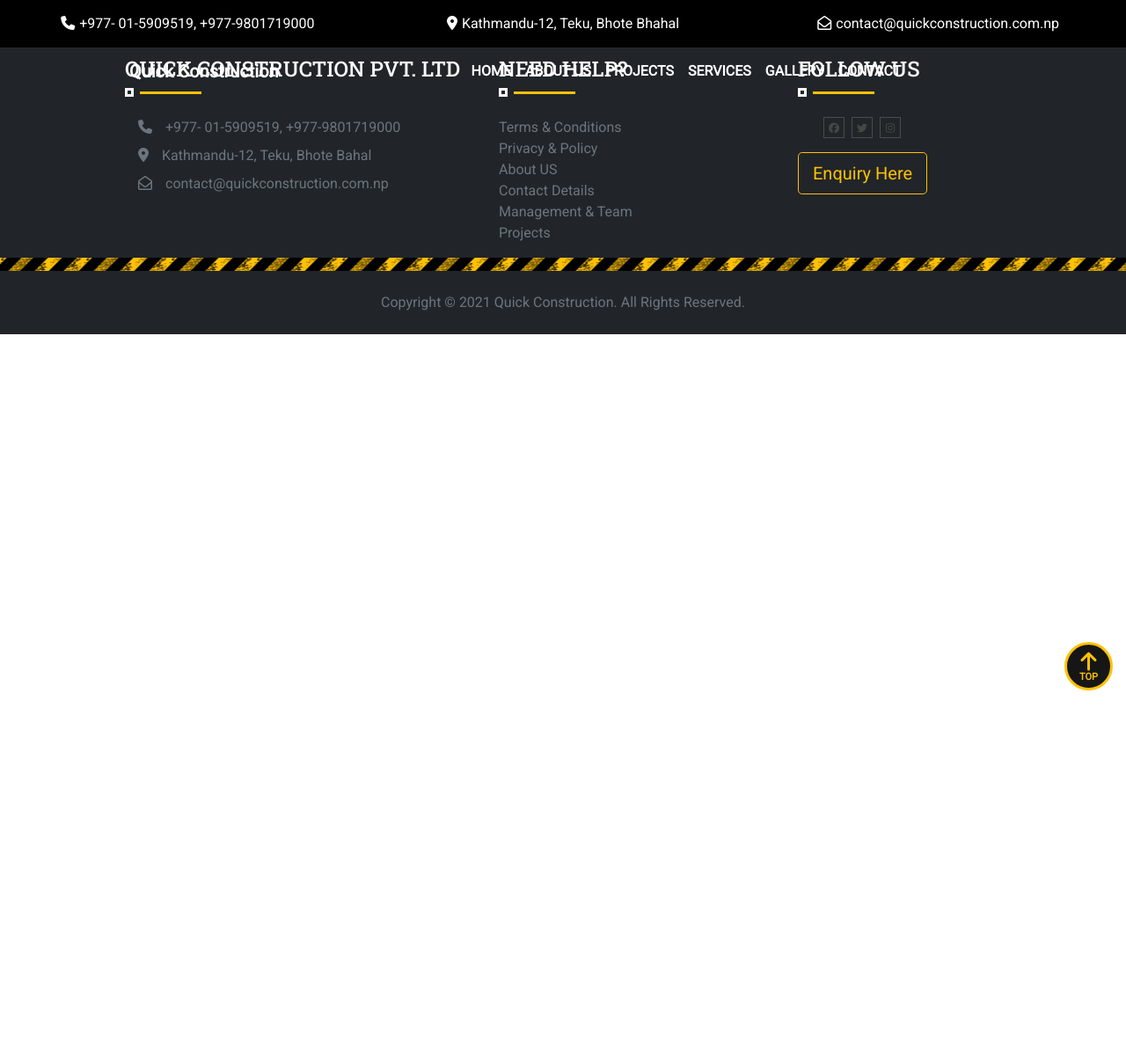
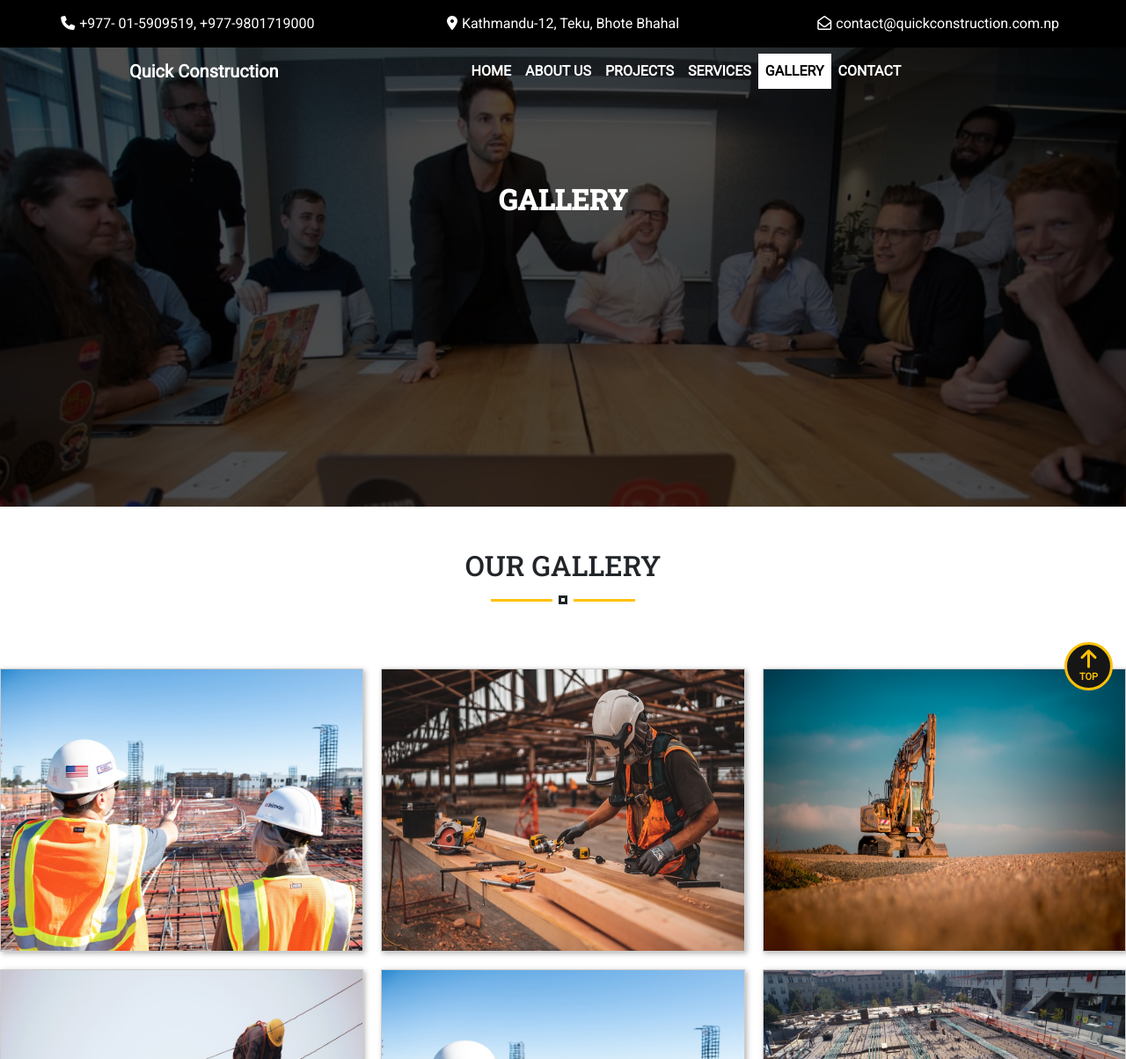
Before and after one commit to BhavaniAnu/QCorporate, an Angular app: page /gallery in a window 1280 px wide. Before the commit this address led to /. Shown: the top 1204 px of the page at 88% size. Before the commit the page ends 800 px from the top, so only its background shows below. Built offline with nearby package versions, Linux system fonts and the light colour scheme.

Commit message:
gallery page

```diff
--- a/package.json
+++ b/package.json
@@ -3,7 +3,7 @@
   "version": "0.0.0",
   "scripts": {
     "ng": "ng",
-    "start": "ng serve",
+    "start": "ng serve --port 5000",
     "build": "ng build",
     "watch": "ng build --watch --configuration development",
     "test": "ng test"
--- a/src/app/app-routing.module.ts
+++ b/src/app/app-routing.module.ts
@@ -2,6 +2,7 @@ import { NgModule } from '@angular/core';
 import { PreloadAllModules, RouterModule, Routes } from '@angular/router';
 import { AboutUsComponent } from './modules/about-us/about-us.component';
 import { ContactUSComponent } from './modules/contact-us/contact-us.component';
+import { GalleryComponent } from './modules/gallery/gallery.component';
 import { ProjectsComponent } from './modules/projects/projects.component';
 import { ServicesComponent } from './modules/services/services.component';
 
@@ -15,6 +16,7 @@ const routes: Routes = [
   { path: 'projects', component: ProjectsComponent },
   { path: 'contact-us', component: ContactUSComponent },
   { path: 'services', component: ServicesComponent },
+  { path: 'gallery', component: GalleryComponent }
   // {path: '**', component: PageNotfoundComponent},
 ];
 
--- a/src/app/app.module.ts
+++ b/src/app/app.module.ts
@@ -10,6 +10,7 @@ import { ServicesComponent } from './modules/services/services.component';
 import { AboutUsComponent } from './modules/about-us/about-us.component';
 import { ContactUSComponent } from './modules/contact-us/contact-us.component';
 import { FormsModule, ReactiveFormsModule } from '@angular/forms';
+import { GalleryComponent } from './modules/gallery/gallery.component';
 
 @NgModule({
   declarations: [
@@ -19,7 +20,8 @@ import { FormsModule, ReactiveFormsModule } from '@angular/forms';
     ProjectsComponent,
     ServicesComponent,
     AboutUsComponent,
-    ContactUSComponent
+    ContactUSComponent,
+    GalleryComponent
   ],
   imports: [
     BrowserModule,
--- a/src/app/common/components/header/header.component.html
+++ b/src/app/common/components/header/header.component.html
@@ -171,10 +171,9 @@
           <a
             class="nav-link fw-bold"
             tabindex="-1"
-            routerLink="/services"
+            routerLink="/gallery"
             routerLinkActive="nav-active"
-            >GALLERY</a
-          >
+            >GALLERY</a>
         </li>
         <li class="nav-item">
           <a
--- /dev/null
+++ b/src/app/modules/gallery/gallery.component.html
@@ -0,0 +1,88 @@
+<div class="page-header p-5 overlay-wraper" data-parallax="true">
+    <div class="overlay-main bg-black opacity-07"></div>
+    <div class="container p-5 p-lg-0 pt-lg-5">
+      <div class="motto text-center">
+        <h2 class="p-5 m-5 fw-bolder text-white">GALLERY</h2>
+      </div>
+    </div>
+  </div>
+<!----<div class="col-md-12 col-sm-12 col-xs-12 col-xl-12 p-0 photo my-3">
+    <input type="radio" name="photos" id="check1" checked>
+    <input type="radio" name="photos" id="check2">
+    <input type="radio" name="photos" id="check3">
+    <input type="radio" name="photos" id="check4">
+    <div class="container">
+        <h1>OUR PHOTO GALLERY</h1>
+        <div class="top-content">
+            <h3>
+                photo gallery
+            </h3>
+            <label for="check1">All photos</label>
+            <label for="check2">Family photos</label>
+            <label for="check3">Child photos</label>
+            <label for="check4">Visited photos</label>
+        </div>
+        <div class="photo-gallery">
+            <div class="pic place">
+                <img src="../../../assets/construction-1.jpg">
+            </div>
+            <div class="pic family">
+                <img src="../../../assets/construction-2.jpg">
+            </div>
+            <div class="pic child">
+                <img src="../../../assets/construction-3.jpg">
+            </div>
+            <div class="pic place">
+                <img src="../../../assets/construction-4.jpg">
+            </div>
+            <div class="pic family">
+                <img src="../../../assets/construction-5.jpg">
+            </div>
+            <div class="pic child">
+                <img src="../../../assets/construction-6.jpg">
+            </div>
+            <div class="pic place">
+                <img src="../../../assets/contact-1.jpg">
+            </div>
+            <div class="pic family">
+                <img src="../../../assets/contact-2.jpg">
+            </div>
+            <div class="pic child">
+                <img src="../../../assets/construction-2.jpg">
+            </div>
+            <div class="pic place">
+                <img src="../../../assets/construction-3.jpg">
+            </div>
+            <div class="pic family">
+                <img src="../../../assets/construction-4.jpg">
+            </div>
+            <div class="pic child">
+                <img src="../../../assets/construction-5.jpg">
+            </div>
+        </div>
+    </div>
+</div> -->
+
+<div class="section-head text-center mt-5">
+    <h2 class="text-uppercase">OUR GALLERY</h2>
+    <div class="wt-separator-outer">
+      <div class="wt-separator style-square">
+        <span class="separator-left bg-warning"></span>
+        <span class="separator-right bg-warning"></span>
+      </div>
+    </div>
+</div>
+<div class="grid py-3">
+    <img src="../../../assets/construction-5.jpg" alt="Sample photo">
+    <img src="../../../assets/construction-2.jpg" alt="Sample photo">
+    <img src="../../../assets/construction-3.jpg" alt="Sample photo">
+    <img src="../../../assets/construction-4.jpg" alt="Sample photo">
+    <img src="../../../assets/construction-5.jpg" alt="Sample photo">
+    <img src="../../../assets/construction-1.jpg" alt="Sample photo">
+    <img src="../../../assets/construction-3.jpg" alt="Sample photo">
+    <img src="../../../assets/construction-5.jpg" alt="Sample photo">
+    <img src="../../../assets/construction-2.jpg" alt="Sample photo">
+    <img src="../../../assets/construction-4.jpg" alt="Sample photo">
+    <img src="../../../assets/construction-6.jpg" alt="Sample photo">
+    <img src="../../../assets/construction-1.jpg" alt="Sample photo">
+</div>
--- /dev/null
+++ b/src/app/modules/gallery/gallery.component.scss
@@ -0,0 +1,283 @@
+.page-header {
+    background-image: url("../../../assets/contact-2.jpg");
+    height: 70vh;
+    background-size: cover;
+    background-position: top;
+}
+// h1,h2,h3{
+//     margin: 0px;
+// }
+// .photo{
+//     // margin-top: 100px;
+//     input{
+//         display: none;
+//     }
+//     .container{
+//         width: 100%;
+//         text-align: center;
+//     }
+//     h1{
+//         font-weight: normal;
+//         font-size: 35px;
+//         position: relative;
+//         margin: 40px 0;
+//         &::before{
+//             content: '';
+//             position: absolute;
+//             width: 100px;
+//             height: 3px;
+//             background-color: yellow;
+//             bottom: -10px;
+//             left: 50%;
+//             transform: translate(-50%);
+//             animation: animate 4s linear infinite;
+//         }
+//     }
+//     h3{
+//         height: 100%;
+//         background-color: rgb(228, 228, 228);
+//         line-height: 60px;
+//         padding: 0px 50px;
+//         color: white;
+//     }
+//     .top-content{
+//         background-color: rgb(243,243,243);
+//         border-radius: 5px;
+//         box-shadow: 3px 3px 5px lightgray;
+//         width: 90%;
+//         margin: 0 auto 20px auto;
+//         height: 60px;
+//         display: flex;
+//         align-items: center;
+//     }
+//     label{
+//         display: inline-block;
+//         height: 100%;
+//         padding: 0 5px;
+//         margin: 0 20px;
+//         line-height: 60px;
+//         font-size: 18px;
+//         color: gray;
+//         cursor: pointer;
+//         transition: color .5s;
+//         &:hover{
+//             color: black;
+//         }
+//     }
+//     .photo-gallery{
+//         width: 90%;
+//         margin: auto;
+//         display:grid;
+//         grid-template-columns: repeat(4,1fr);
+//         grid-gap: 20px;
+//     }
+//     .pic{
+//         position:relative;
+//         height: 230px;
+//         border-radius:10px;
+//         box-shadow: 3px 3px 5px lightgray;
+//         transition: .5s;
+//         cursor: pointer;
+//         &::before{
+//             content: "Photo Gallery";
+//             position: absolute;
+//             top: 50%;
+//             left: 50%;
+//             transform: translate(-50%,-50%);
+//             color: white;
+//             font-size: 22px;
+//             font-weight: bold;
+//             width: 100%;
+//             margin-top: -90px;
+//             opacity: 0;
+//             transition: .3s;
+//             transition-delay: .2s;
+//             z-index:1;
+//         }
+//         &::after{
+//             content: '';
+//             position: absolute;
+//             width: 100%;
+//             bottom:0;
+//             left: 0;
+//             border-radius: 10px;
+//             height:0;
+//             background-color: rgb(0,0,0,.4);
+//             transition: .3s;
+//         }
+//         img{
+//             width: 100%;
+//             height: 100%;
+//             border-radius: 5px;
+//             transition: .5s;
+//         }
+//     }
+
+// }
+// @keyframes animate{
+//     0%{
+//         width: 100px;
+//     }
+//     50%{
+//         width: 200px;
+//     }
+//     100%{
+//         width: 100px;
+//     }
+// }
+// .photo{
+//     .pic {
+//         &:hover {
+//             &::after {
+//                 height: 100%;
+//             }
+//         }
+//     }
+// }
+// .pic {
+// 	&:hover {
+// 		&::before {
+// 			margin-top: 0px !important;
+//             opacity: 1 !important;
+// 		}
+// 	}
+// }
+// #check1 {
+// 	&:checked {
+// 		~ {
+// 			.container {
+// 				.photo-gallery {
+// 					.pic {
+// 						opacity: 1;
+// 						transform: scale(1);
+// 						position: relative;
+// 						transition: .5s;
+// 					}
+// 				}
+// 			}
+// 		}
+// 	}
+// }
+
+// #check2 {
+// 	&:checked {
+// 		~ {
+// 			.container {
+// 				.photo-gallery {
+// 					.family {
+// 						opacity: 1;
+// 						transform: scale(1);
+// 						position: relative;
+// 					}
+// 				}
+// 			}
+// 		}
+// 	}
+// }
+// #check2 {
+// 	&:checked {
+// 		~ {
+// 			.container {
+// 				.photo-gallery {
+// 					.child {
+// 						opacity: 0;
+// 						transform: scale(0);
+// 						position: absolute;
+// 						transition: .0s;
+// 					}
+// 					.place {
+// 						opacity: 0;
+// 						transform: scale(0);
+// 						position: absolute;
+// 						transition: .0s;
+// 					}
+// 				}
+// 			}
+// 		}
+// 	}
+// }
+// #check3 {
+// 	&:checked {
+// 		~ {
+// 			.container {
+// 				.photo-gallery {
+// 					.child {
+// 						opacity: 1;
+// 						transform: scale(1);
+// 						position: relative;
+// 					}
+// 				}
+// 			}
+// 		}
+// 	}
+// }
+// #check3 {
+// 	&:checked {
+// 		~ {
+// 			.container {
+// 				.photo-gallery {
+// 					.family {
+// 						opacity: 0;
+// 						transform: scale(0);
+// 						position: absolute;
+// 						transition: .0s;
+// 					}
+// 					.place {
+// 						opacity: 0;
+// 						transform: scale(0);
+// 						position: absolute;
+// 						transition: .0s;
+// 					}
+// 				}
+// 			}
+// 		}
+// 	}
+// }
+// #check4 {
+// 	&:checked {
+// 		~ {
+// 			.container {
+// 				.photo-gallery {
+// 					.place {
+// 						opacity: 1;
+// 						transform: scale(1);
+// 						position: relative;
+// 					}
+// 				}
+// 			}
+// 		}
+// 	}
+// }
+// #check4 {
+// 	&:checked {
+// 		~ {
+// 			.container {
+// 				.photo-gallery {
+// 					.child {
+// 						opacity: 0;
+// 						transform: scale(0);
+// 						position: absolute;
+// 						transition: .0s;
+// 					}
+// 					.family{
+// 						opacity: 0;
+// 						transform: scale(0);
+// 						position: absolute;
+// 						transition: .0s;
+// 					}
+// 				}
+// 			}
+// 		}
+// 	}
+// }
+.grid {
+    display: grid;
+    grid-template-columns: repeat(3, minmax(200px, 1fr));
+    grid-gap: 20px;
+    align-items: stretch;
+    }
+  .grid img {
+    border: 1px solid #ccc;
+    box-shadow: 2px 2px 6px 0px  rgba(0,0,0,0.3);
+    max-width: 100%;
+  }
--- /dev/null
+++ b/src/app/modules/gallery/gallery.component.ts
@@ -0,0 +1,15 @@
+import { Component, OnInit } from '@angular/core';
+
+@Component({
+  selector: 'app-gallery',
+  templateUrl: './gallery.component.html',
+  styleUrls: ['./gallery.component.scss']
+})
+export class GalleryComponent implements OnInit {
+
+  constructor() { }
+
+  ngOnInit(): void {
+  }
+
+}
```
Also changed, not shown: 1 other file (tests, documents, lock files or other folders).
